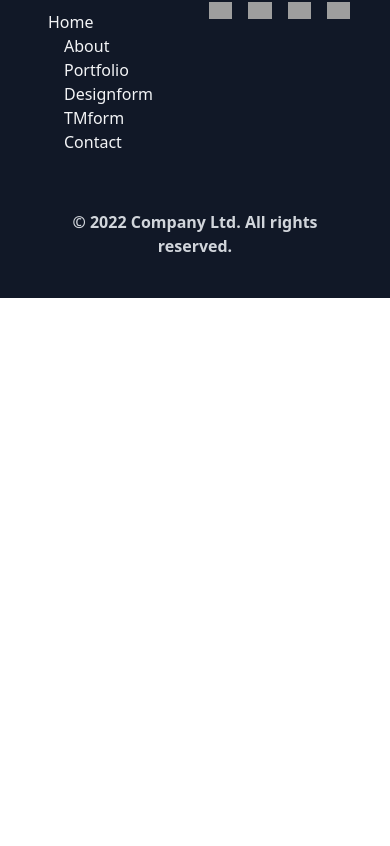
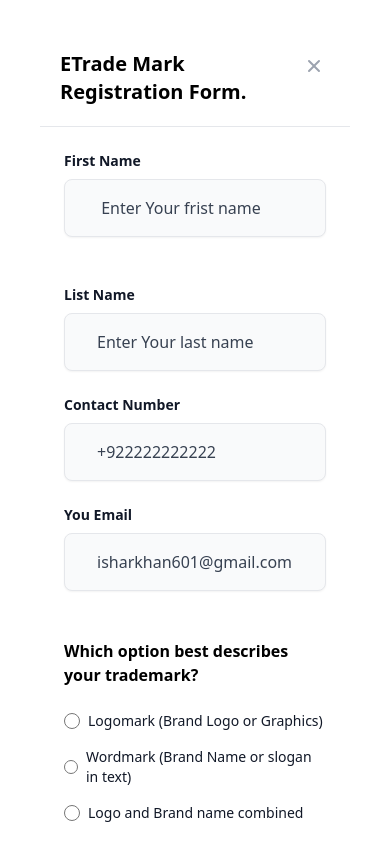
Before and after one commit to Ishardev2000/legalmaan-.com, a React (Vite) app in the folder legalmaan.com/: page /form in a window 390 px wide. Shown: the part 958-1804 px from the top of the page. Before the commit the page ends 1256 px from the top, so only its background shows below. Built offline with nearby package versions, Linux system fonts and the light colour scheme; grey boxes are pictures that could not be loaded.

Commit message:
add some Tforms and more changes

```diff
--- a/legalmaan.com/src/Cardscomponents/Btn.jsx
+++ b/legalmaan.com/src/Cardscomponents/Btn.jsx
@@ -4,7 +4,7 @@ const Btn = ({btnText}) => {
   return (
     <>
       <button
-        src="contect"
+        src="/contact"
         type="button"
         className="text-white bg-black hover:bg-blue-800 focus:ring-4 focus:outline-none focus:ring-blue-300 font-medium mt-9 rounded-full text-sm px-5 py-2.5 text-center mr-3 md:mr-0 dark:bg-black dark:hover:bg-gray-400 hover:text-black dark:focus:ring-blue-800"
       >
--- a/legalmaan.com/src/Components/Footer.jsx
+++ b/legalmaan.com/src/Components/Footer.jsx
@@ -22,7 +22,7 @@ function Footer() {
             TMform
           </Link>
           <Link className="hover:text-gray-400" to="/contact">
-            Contact
+          Contact
           </Link>
         </nav>
 
--- a/legalmaan.com/src/Pages/TMform.jsx
+++ b/legalmaan.com/src/Pages/TMform.jsx
@@ -1,9 +1,9 @@
-import React from 'react'
+import React from "react";
 
 function TMform() {
   return (
     <>
-          <div className="relative bg-gradient-to-r from-purple-600 to-blue-600 h-screen text-white overflow-hidden">
+      <div className="relative bg-gradient-to-r from-purple-600 to-blue-600 h-screen text-white overflow-hidden">
         <div className="absolute inset-0">
           <img
             src="https://images.unsplash.com/photo-1522252234503-e356532cafd5?crop=entropy&cs=tinysrgb&fit=max&fm=jpg&ixid=M3w0NzEyNjZ8MHwxfHNlYXJjaHw2fHxjb2RlfGVufDB8MHx8fDE2OTQwOTg0MTZ8MA&ixlib=rb-4.0.3&q=80&w=1080"
@@ -15,21 +15,172 @@ function TMform() {
 
         <div className="relative z-10 flex flex-col justify-center items-center h-full text-center">
           <h1 className="text-5xl font-bold leading-tight mb-4">
-            Welcome to Our Awesome Website
+            Trade Mark Registration Form.
           </h1>
-          <p className="text-lg text-gray-300 mb-8">
-            Discover amazing features and services that await you.
-          </p>
-          <a
-            href="#"
-            className="bg-yellow-400 text-gray-900 hover:bg-yellow-300 py-2 px-6 rounded-full text-lg font-semibold transition duration-300 ease-in-out transform hover:scale-105 hover:shadow-lg"
+        </div>
+      </div>
+
+      {/* forms */}
+
+      <div class="bg-white rounded-lg  relative m-10">
+        <div class="flex items-start justify-between p-5 border-b rounded-t">
+          <h3 class="text-xl font-semibold">ETrade Mark Registration Form.</h3>
+          <button
+            type="button"
+            class="text-gray-400 bg-transparent hover:bg-gray-200 hover:text-gray-900 rounded-lg text-sm p-1.5 ml-auto inline-flex items-center"
+            data-modal-toggle="product-modal"
           >
-            Get Started
-          </a>
+            <svg
+              class="w-5 h-5"
+              fill="currentColor"
+              viewBox="0 0 20 20"
+              xmlns="http://www.w3.org/2000/svg"
+            >
+              <path
+                fill-rule="evenodd"
+                d="M4.293 4.293a1 1 0 011.414 0L10 8.586l4.293-4.293a1 1 0 111.414 1.414L11.414 10l4.293 4.293a1 1 0 01-1.414 1.414L10 11.414l-4.293 4.293a1 1 0 01-1.414-1.414L8.586 10 4.293 5.707a1 1 0 010-1.414z"
+                clip-rule="evenodd"
+              ></path>
+            </svg>
+          </button>
+        </div>
+
+        <div class="p-6 space-y-6">
+          <form action="#">
+            <div class="grid grid-cols-6 gap-6">
+              <div class="col-span-6 sm:col-span-3">
+                <label
+                  for="first-name"
+                  class="text-sm font-medium text-gray-900 block mb-2"
+                >
+                  <b>First Name</b>
+                </label>
+                <input
+                  type="text"
+                  name="first-name"
+                  id="first-name"
+                  class="shadow-sm bg-gray-50 border text-gray-900 sm:text-sm rounded-lg focus:ring-cyan-600 focus:border-cyan-600 block w-full py-4 mb-6 placeholder:text-gray-700 pl-8 placeholder:text-base"
+                  placeholder=" Enter Your frist name"
+                  required=""
+                />
+              </div>
+              <div class="col-span-6 sm:col-span-3">
+                <label
+                  for="list-name"
+                  class="text-sm font-medium text-gray-900 block mb-2"
+                >
+                  <b>List Name</b>
+                </label>
+                <input
+                  type="text"
+                  name="list-name"
+                  id="list-name"
+                  class="shadow-sm bg-gray-50 border  text-gray-900 sm:text-sm rounded-lg focus:ring-cyan-600 focus:border-cyan-600 block w-full py-4 mb-6  placeholder:text-gray-700 pl-8 placeholder:text-base"
+                  placeholder="Enter Your last name"
+                  required=""
+                />
+              </div>
+            </div>
+            <div class="col-span-6 sm:col-span-3">
+              <label
+                for="phone-number"
+                class="text-sm font-medium text-gray-900 block mb-2"
+              >
+                <b>Contact Number</b>
+              </label>
+              <input
+                type="tel"
+                name="phone-number"
+                id="phone-number"
+                class="shadow-sm bg-gray-50 border text-gray-900 sm:text-sm rounded-lg focus:ring-cyan-600 focus:border-cyan-600 block w-full py-4 mb-6 placeholder:text-gray-700 pl-8 placeholder:text-base"
+                placeholder="+922222222222"
+                required=""
+              />
+            </div>
+            <div class="col-span-6 sm:col-span-3">
+              <label
+                for="email"
+                class="text-sm font-medium text-gray-900 block mb-2"
+              >
+                <b>You Email</b>
+              </label>
+              <input
+                type="email"
+                name="email"
+                id="email"
+                class="shadow-sm bg-gray-50 border  text-gray-900 sm:text-sm rounded-lg focus:ring-cyan-600 focus:border-cyan-600 block w-full py-4 mb-6  pl-8 placeholder:text-gray-700  placeholder:text-base"
+                placeholder="isharkhan601@gmail.com"
+                required=""
+              />
+            </div>
+          </form>
+
+          <fieldset>
+            {/* <legend class="sr-only"></legend> */}
+            <b>
+              <h1 class="flex items-center my-6">Which option best describes your trademark?</h1>
+            </b>
+            <div class="flex items-center mb-4">
+              <input
+                id="country-option-2"
+                type="radio"
+                name="countries"
+                value="Germany"
+                class="w-4 h-4 border-gray-300 focus:ring-2 focus:ring-blue-300  dark:focus:bg-blue-600 dark:bg-gray-700 dark:border-gray-600"
+              />
+              <label
+                for="country-option-2"
+                class="block ms-2 text-sm font-medium text-gray-900"
+              >
+                Logomark (Brand Logo or Graphics)
+              </label>
+            </div>
+
+            <div class="flex items-center mb-4">
+              <input
+                id="country-option-3"
+                type="radio"
+                name="countries"
+                value="Spain"
+                class="w-4 h-4 border-gray-300 focus:ring-2   dark:bg-gray-700 dark:border-gray-600"
+              />
+              <label
+                for="country-option-3"
+                class="block ms-2 text-sm font-medium text-gray-900 "
+              >
+                Wordmark (Brand Name or slogan in text)
+              </label>
+            </div>
+
+            <div class="flex items-center mb-4">
+              <input
+                id="country-option-4"
+                type="radio"
+                name="countries"
+                value="United Kingdom"
+                class="w-4 h-4 border-gray-300 focus:ring-2  dark:focus-ring-blue-600 dark:bg-gray-700 dark:border-gray-600"
+              />
+              <label
+                for="country-option-4"
+                class="block ms-2 text-sm font-medium text-gray-900 "
+              >
+                Logo and Brand name combined
+              </label>
+            </div>
+          </fieldset>
+        </div>
+
+        <div class="p-6 border-t border-gray-200 rounded-b">
+          <button
+            class="text-white bg-cyan-600 hover:bg-cyan-700 focus:ring-4 focus:ring-cyan-200 font-medium rounded-lg text-sm px-5 py-2.5 text-center"
+            type="submit"
+          >
+            Save all
+          </button>
         </div>
       </div>
     </>
-)
+  );
 }
 
-export default TMform
+export default TMform;
--- a/legalmaan.com/src/main.jsx
+++ b/legalmaan.com/src/main.jsx
@@ -5,7 +5,7 @@ import ReactDOM from 'react-dom/client'
 // import App from './App.jsx'
 import './index.css'
 import About from './Pages/About'
-import Contect from './Pages/Contect'
+import Contact from './Pages/Contact'
 import Designform from './Pages/Designform'
 import TMform from './Pages/TMform'
 import Portfolio from './Pages/Portfolio'
@@ -22,7 +22,7 @@ ReactDOM.createRoot(document.getElementById('root')).render(
         <Route path="portfolio" element={<Portfolio />} />
         <Route path="design" element={<Designform />} />
         <Route path="form" element={<TMform />} />
-        <Route path="contect" element={<Contect />} />
+        <Route path="contact" element={<Contact />} />
       </Route>
     </Routes>
   </BrowserRouter>
```
Also changed, not shown: legalmaan.com/src/Components/Navbar.jsx (+13 -8 lines), legalmaan.com/src/Pages/About.jsx (+6 -6 lines), legalmaan.com/src/Pages/Home.jsx (+8 -8 lines), legalmaan.com/src/Pages/Portfolio.jsx (+29 -66 lines), legalmaan.com/src/Pages/Contact.jsx (renamed from legalmaan.com/src/Pages/Contect.jsx).
